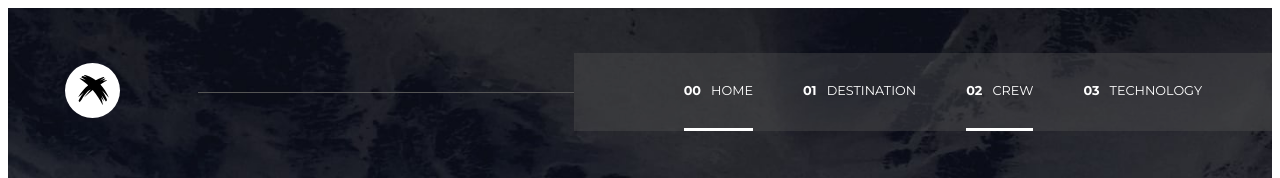
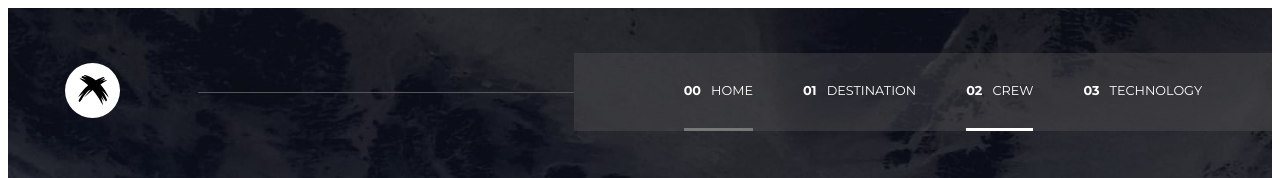
Before and after one commit to darrk-heart/SpaceVoyageHub, a React (Create React App) app: page / in a window 1280 px wide. In both pictures the pointer is over the element 718 px from the left and 92 px from the top of the page. Shown: the top 178 px of the page. Built offline with nearby package versions, Linux system fonts and the light colour scheme; a web font is replaced by a local one.

Commit message:
changed color code for heading underline

```diff
--- a/src/components/Head/Heading.module.css
+++ b/src/components/Head/Heading.module.css
@@ -45,5 +45,5 @@
 }
 .box div:hover {
   cursor: pointer;
-  border-bottom: 3px solid white;
+  border-bottom: 3px solid #777777;
 }
```
